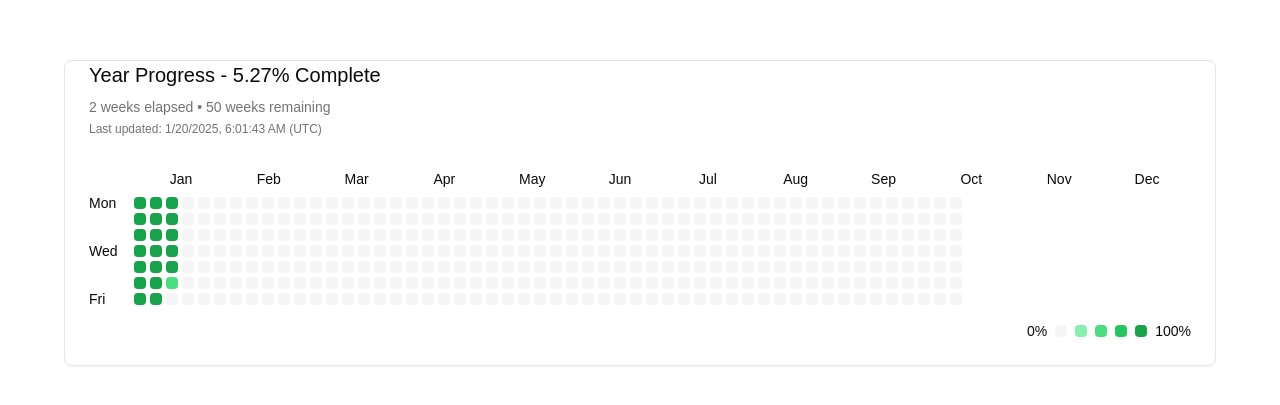
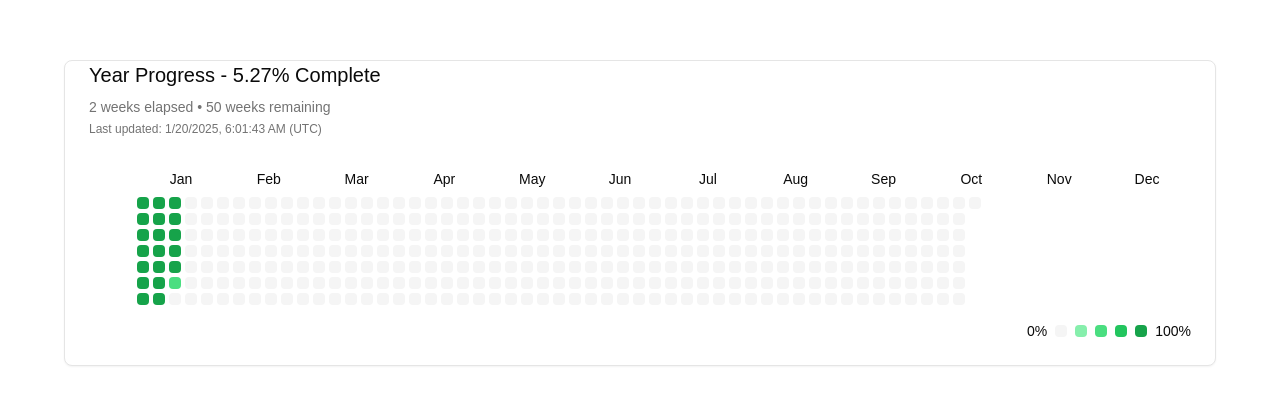
Before and after one commit to sriramkj07/Personalwebsite, a Next.js app: page /yeartracker in a window 1280 px wide. Shown: the part 187-592 px from the top of the page. Built offline with nearby package versions, Linux system fonts and the light colour scheme.

Commit message:
Update YearProgress.tsx

```diff
--- a/app/yeartracker/components/YearProgress.tsx
+++ b/app/yeartracker/components/YearProgress.tsx
@@ -54,7 +54,6 @@ const YearProgress = () => {
   const [state, setState] = useState<YearProgressState>(getInitialState);
 
   const months = ['Jan', 'Feb', 'Mar', 'Apr', 'May', 'Jun', 'Jul', 'Aug', 'Sep', 'Oct', 'Nov', 'Dec'];
-  const weekdays = ['Mon', 'Wed', 'Fri'];
 
   const calculateProgress = () => {
     try {
@@ -106,7 +105,7 @@ const YearProgress = () => {
       }
     }
 
-    // For all future days, show muted squares
+    // For future days, show muted squares
     return 'bg-muted';
   };
 
@@ -121,12 +120,14 @@ const YearProgress = () => {
 
   const generateGrid = () => {
     const days = [];
-    const totalWeeks = 52; // Changed from 53 to 52 for exact year representation
+    const totalDays = 365; // Total days in a year
+    const weeksNeeded = Math.ceil(totalDays / 7);
 
-    for (let week = 0; week < totalWeeks; week++) {
+    for (let week = 0; week < weeksNeeded; week++) {
       const weekDays = [];
       for (let day = 0; day < 7; day++) {
         const dayNumber = week * 7 + day;
+        if (dayNumber < totalDays) { // Only generate up to 365 days
           const formattedDate = formatDate(dayNumber);
           const completionPercent = dayNumber < state.daysElapsed ? 100 :
                                    dayNumber === state.daysElapsed ? (state.currentDayProgress * 100).toFixed(1) :
@@ -140,11 +141,14 @@ const YearProgress = () => {
             />
           );
         }
+      }
+      if (weekDays.length > 0) {
         days.push(
           <div key={`week-${week}`} className="flex flex-col gap-1">
             {weekDays}
           </div>
         );
+      }
     }
     return days;
   };
@@ -175,14 +179,7 @@ const YearProgress = () => {
             </div>
 
             <div className="flex">
-              <div className="flex flex-col justify-between pr-4 text-sm">
-                {weekdays.map((day, i) => (
-                  <div key={`weekday-${i}`} className="h-3 flex items-center">
-                    {day}
-                  </div>
-                ))}
-              </div>
-
+              <div className="w-12"></div>
               <div className="flex gap-1 flex-1">
                 {generateGrid()}
               </div>
```
Lines whose indentation alone changed are shown as unchanged.
